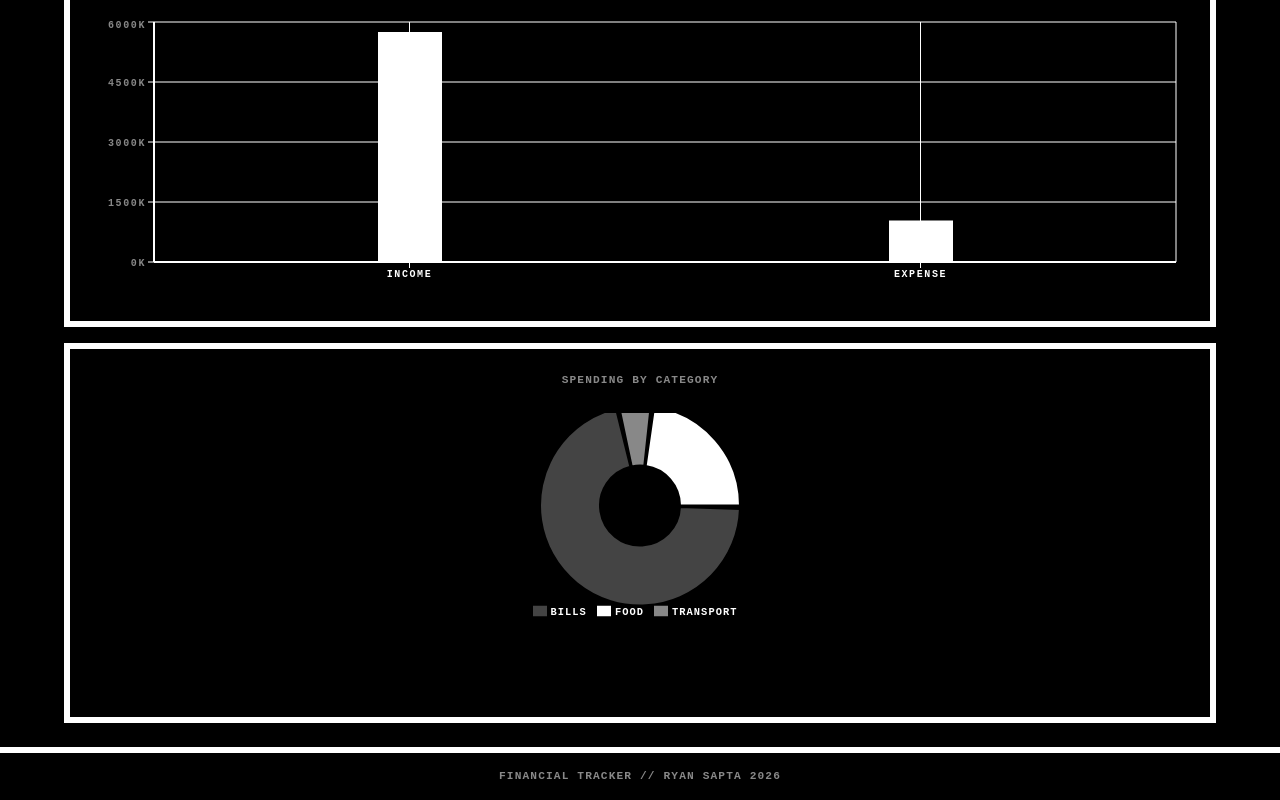
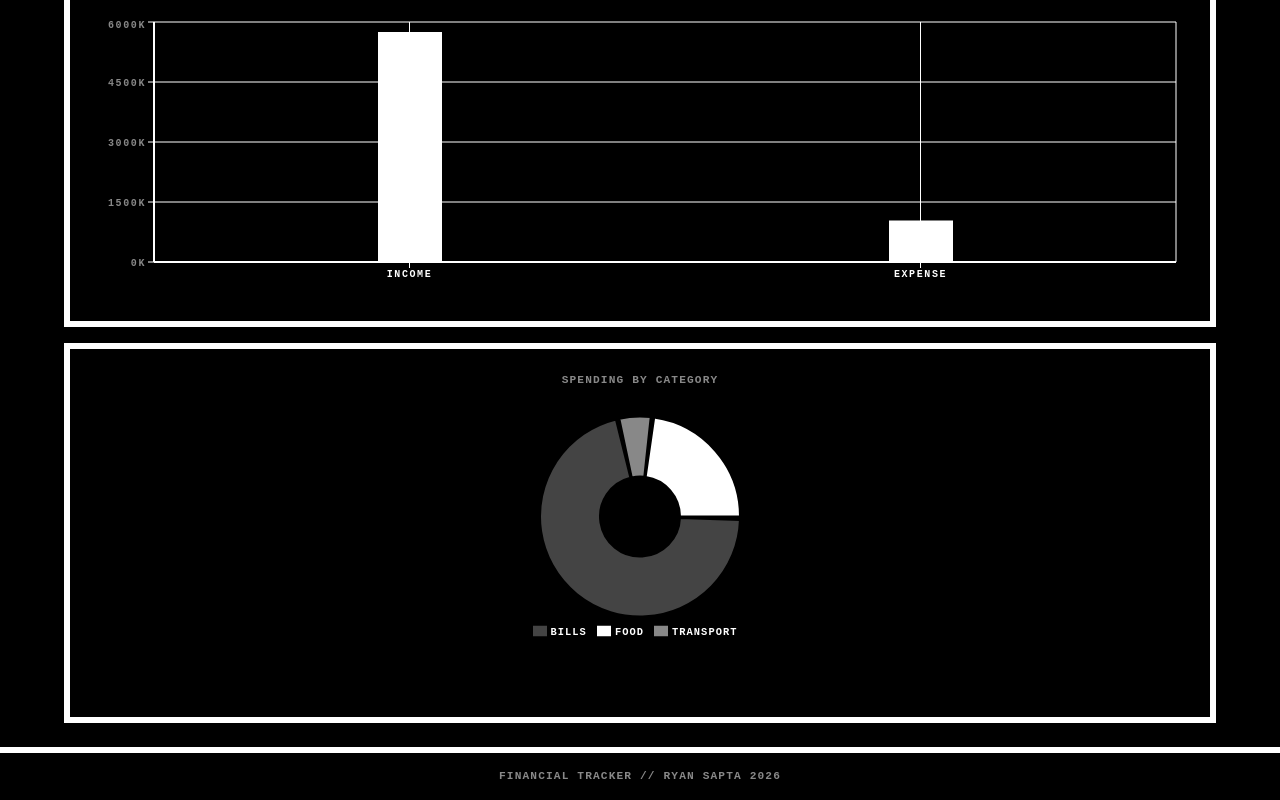
Before and after one commit to ryanvp10/personal-tracker, a React (Vite) app in the folder frontend/: page /dashboard in a window 1280 px wide. Shown: the part 554-1354 px from the top of the page. Built offline with nearby package versions, Linux system fonts and the light colour scheme.

Commit message:
Adjust pie chart spacing: bottom margin 50, legend padding 48px

```diff
--- a/frontend/src/components/Dashboard.jsx
+++ b/frontend/src/components/Dashboard.jsx
@@ -347,7 +347,7 @@ function Dashboard() {
           </span>
           <ResponsiveContainer width="100%" height={isMobile ? 260 : 280}>
             <PieChart
-              margin={{ top: isMobile ? 10 : 35, right: 20, bottom: isMobile ? 10 : 70, left: 20 }}
+              margin={{ top: isMobile ? 10 : 35, right: 20, bottom: isMobile ? 10 : 50, left: 20 }}
               onClick={(e) => {
                 if (e && e.activePayload && e.activePayload[0]) {
                   handlePieClick(e.activePayload[0].payload);
```
